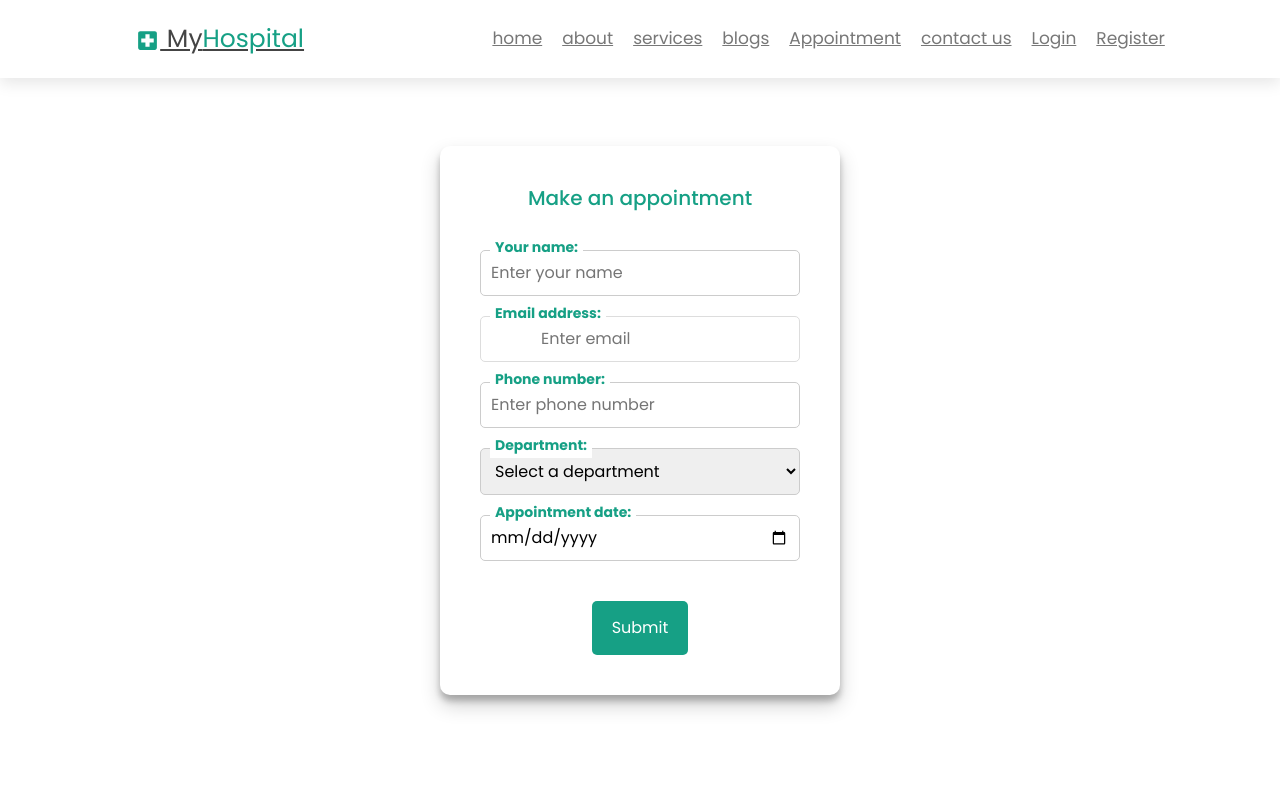
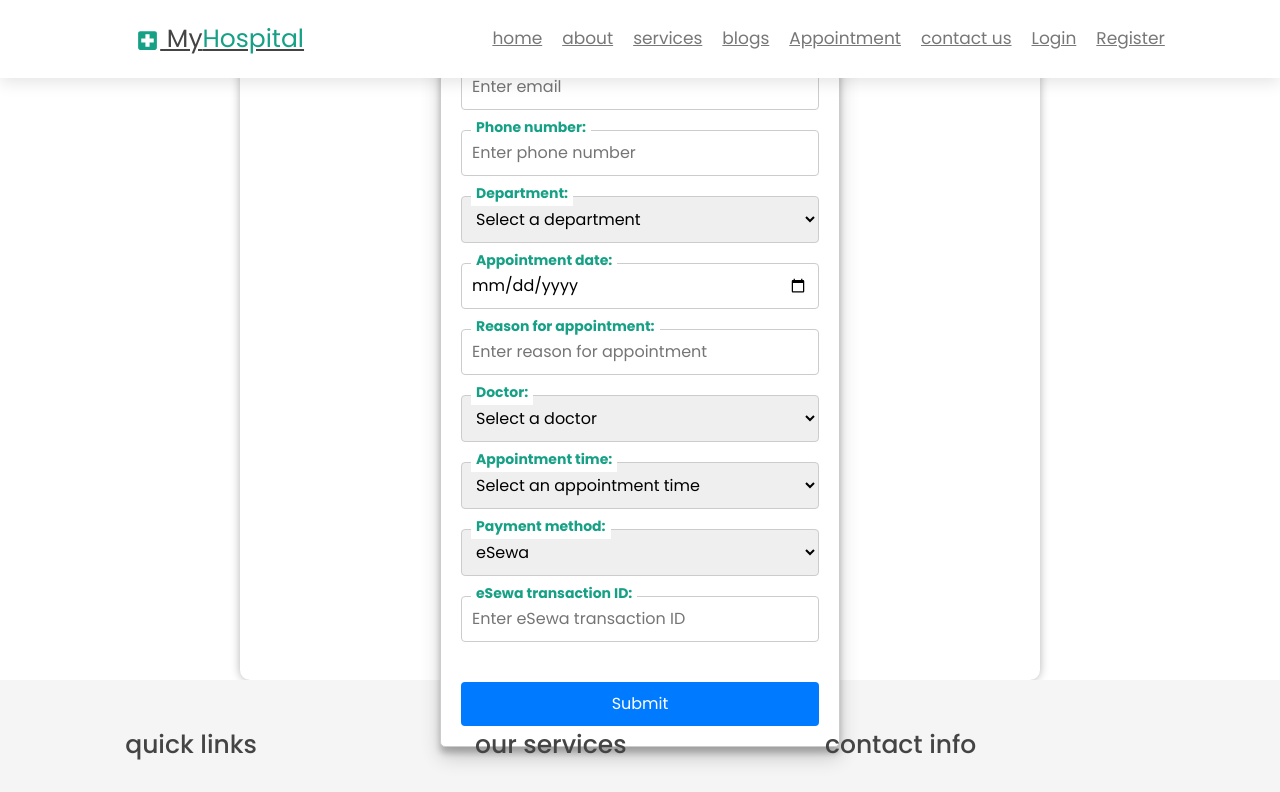
Before and after one commit to ashwin1321/Mediflow, a React (Create React App) app in the folder client/: page /Appointment in a window 1280 px wide. Shown: the top 792 px of the page. Built offline with nearby package versions, Linux system fonts and the light colour scheme.

Commit message:
changs css

```diff
--- a/client/src/components/Appointment.js
+++ b/client/src/components/Appointment.js
@@ -1,32 +1,46 @@
-import React from 'react';
+import React, { useState } from 'react';
 import Header from './Header';
 import Footer from './Footer';
 import '../styles/Appointment.css';
 
+const Appointment = () => {
+    const [name, setName] = useState('');
+    const [email, setEmail] = useState('');
+    const [phone, setPhone] = useState('');
+    const [department, setDepartment] = useState('');
+    const [appointmentDate, setAppointmentDate] = useState('');
+    const [reason, setReason] = useState('');
+    const [doctor, setDoctor] = useState('');
+    const [appointmentTime, setAppointmentTime] = useState('');
+    const [paymentMethod, setPaymentMethod] = useState('esewa');
+    const [paymentStatus, setPaymentStatus] = useState('');
 
+    const handleSubmit = (event) => {
+        event.preventDefault();
 
-const Appointment = () => {
+    };
+
     return (
         <>
             <Header />
             <div className="form-container">
-            <form>
+                <form onSubmit={handleSubmit}>
                     <h2>Make an appointment</h2>
                     <div className="form-group">
                         <label htmlFor="name">Your name:</label>
-                    <input type="text" id="name" placeholder="Enter your name" />
+                        <input type="text" id="name" placeholder="Enter your name" value={name} onChange={(event) => setName(event.target.value)} />
                     </div>
                     <div className="form-group">
                         <label htmlFor="email">Email address:</label>
-                    <input type="email" id="email" placeholder="Enter email" />
+                        <input type="email" id="email" placeholder="Enter email" value={email} onChange={(event) => setEmail(event.target.value)} />
                     </div>
                     <div className="form-group">
                         <label htmlFor="phone">Phone number:</label>
-                    <input type="tel" id="phone" placeholder="Enter phone number" />
+                        <input type="tel" id="phone" placeholder="Enter phone number" value={phone} onChange={(event) => setPhone(event.target.value)} />
                     </div>
                     <div className="form-group">
                         <label htmlFor="department">Department:</label>
-                    <select id="department">
+                        <select id="department" value={department} onChange={(event) => setDepartment(event.target.value)}>
                             <option value="">Select a department</option>
                             <option value="cardiology">Cardiology</option>
                             <option value="orthopedics">Orthopedics</option>
@@ -36,14 +50,80 @@ const Appointment = () => {
                     </div>
                     <div className="form-group">
                         <label htmlFor="appointmentDate">Appointment date:</label>
-                    <input type="date" id="appointmentDate" />
+                        <input type="date" id="appointmentDate" value={appointmentDate} onChange={(event) => setAppointmentDate(event.target.value)} />
                     </div>
+                    <div className="form-group">
+                        <label htmlFor="reason">Reason for appointment:</label>
+                        <input type="text" id="reason" placeholder="Enter reason for appointment" value={reason} onChange={(event) => setReason(event.target.value)} />
+                    </div>
+                    <div className="form-group">
+                        <label htmlFor="doctor">Doctor:</label>
+                        <select id="doctor" value={doctor} onChange={(event) => setDoctor(event.target.value)}>
+                            <option value="">Select a doctor</option>
+                            {department === 'cardiology' && (
+                                <>
+                                    <option value="dr-john">Dr. John</option>
+                                    <option value="dr-mary">Dr. Mary</option>
+                                    <option value="dr-david">Dr. David</option>
+                                </>
+                            )}
+                            {department === 'orthopedics' && (
+                                <>
+                                    <option value="dr-tom">Dr. Tom</option>
+                                    <option value="dr-lisa">Dr. Lisa</option>
+                                    <option value="dr-susan">Dr. Susan</option>
+                                </>
+                            )}
+                            {department === 'pediatrics' && (
+                                <>
+                                    <option value="dr-sarah">Dr. Sarah</option>
+                                    <option value="dr-jessica">Dr. Jessica</option>
+                                    <option value="dr-amy">Dr. Amy</option>
+                                </>
+                            )}
+                            {department === 'dermatology' && (
+                                <>
+                                    <option value="dr-michael">Dr. Michael</option>
+                                    <option value="dr-karen">Dr. Karen</option>
+                                    <option value="dr-laura">Dr. Laura</option>
+                                </>
+                            )}
+                        </select>
+                    </div>
+                    <div className="form-group">
+                        <label htmlFor="appointmentTime">Appointment time:</label>
+                        <select id="appointmentTime" value={appointmentTime} onChange={(event) => setAppointmentTime(event.target.value)}>
+                            <option value="">Select an appointment time</option>
+                            <option value="9:00 AM">9:00 AM</option>
+                            <option value="10:00 AM">10:00 AM</option>
+                            <option value="11:00 AM">11:00 AM</option>
+                            <option value="12:00 PM">12:00 PM</option>
+                            <option value="1:00 PM">1:00 PM</option>
+                            <option value="2:00 PM">2:00 PM</option>
+                            <option value="3:00 PM">3:00 PM</option>
+                            <option value="4:00 PM">4:00 PM</option>
+                            <option value="5:00 PM">5:00 PM</option>
+                        </select>
+                    </div>
+                    <div className="form-group">
+                        <label htmlFor="paymentMethod">Payment method:</label>
+                        <select id="paymentMethod" value={paymentMethod} onChange={(event) => setPaymentMethod(event.target.value)}>
+                            <option value="esewa">eSewa</option>
+                            <option value="creditCard">Credit Card</option>
+                            <option value="debitCard">Debit Card</option>
+                        </select>
+                    </div>
+                    {paymentMethod === 'esewa' && (
+                        <div className="form-group">
+                            <label htmlFor="esewaTransactionId">eSewa transaction ID:</label>
+                            <input type="text" id="esewaTransactionId" placeholder="Enter eSewa transaction ID" />
+                        </div>
+                    )}
                     <button type="submit">Submit</button>
                 </form>
             </div>
-            <Footer/>
+            <Footer />
         </>
     );
 };
-
 export default Appointment;
--- a/client/src/components/Register.js
+++ b/client/src/components/Register.js
@@ -1,9 +1,15 @@
-import React from 'react';
+import React, { useState } from 'react';
 import Header from './Header';
 import Footer from './Footer';
 import '../styles/Register.css';
 
 const SignUp = () => {
+    const [role, setRole] = useState('patient'); // default role is patient
+
+    const handleRoleChange = (e) => {
+        setRole(e.target.value);
+    };
+
     return (
         <>
             <Header />
@@ -22,6 +28,37 @@ const SignUp = () => {
                         <label htmlFor="confirm-password">Confirm Password:</label>
                         <input type="password" id="confirm-password" placeholder="Confirm password" />
                     </div>
+                    <div className="form-group">
+                        <label htmlFor="role">I am a:</label>
+                        <select id="role" value={role} onChange={handleRoleChange}>
+                            <option value="patient">Patient</option>
+                            <option value="doctor">Doctor</option>
+                        </select>
+                    </div>
+                    {role === 'patient' && (
+                        <>
+                        <div className="form-group">
+                            <label htmlFor="dob">Date of Birth:</label>
+                            <input type="date" id="dob" />
+                        </div>
+                            <div className="form-group">
+                                <label htmlFor="mobile">Mobile:</label>
+                                <input type="text" id="mobile" />
+                            </div>
+                        </>
+                    )}
+                    {role === 'doctor' && (
+                        <>
+                            <div className="form-group">
+                                <label htmlFor="specialty">Specialty:</label>
+                                <input type="text" id="specialty" placeholder="Enter specialty" />
+                            </div>
+                            <div className="form-group">
+                                <label htmlFor="license-number">License Number:</label>
+                                <input type="text" id="license-number" placeholder="Enter license number" />
+                            </div>
+                        </>
+                    )}
                     <button type="submit">Sign up</button>
                 </form>
             </div>
--- a/client/src/styles/Appointment.css
+++ b/client/src/styles/Appointment.css
@@ -1,61 +1,56 @@
-
 .form-container {
-    display: flex;
-    justify-content: center;
-    align-items: center;
-    height: 105vh;
-}
-
-form {
-    display: flex;
-    flex-direction: column;
-    align-items: center;
-}
-@media (max-width: 767px) {
-    form {
-        width: 90%;
-    }
-}
-h2 {
-    color: #16A085;
-    margin-bottom: 40px;
+    width: 100%;
+    max-width: 800px;
+    margin: 0 auto;
+    padding: 20px;
+    background-color: #fff;
+    border-radius: 10px;
+    box-shadow: 0 0 10px rgba(0, 0, 0, 0.3);
 }
 
 .form-group {
-    width: 100%;
     margin-bottom: 20px;
 }
 
 label {
+    display: block;
+    margin-bottom: 5px;
     font-weight: bold;
-    margin-bottom: 10px;
 }
 
-input,
+input[type='text'],
+input[type='email'],
+input[type='tel'],
+input[type='date'],
+input[type='time'] {
+    width: 100%;
+    padding: 10px;
+    border: 1px solid #ccc;
+    border-radius: 4px;
+}
+
 select {
     width: 100%;
     padding: 10px;
-    font-size: 16px;
-    box-sizing: border-box;
-    border-radius: 5px;
     border: 1px solid #ccc;
+    border-radius: 4px;
 }
 
-input[type="date"] {
-    appearance: none;
+button[type='submit'] {
+    background-color: #007bff;
+    color: #fff;
+    padding: 10px 20px;
+    border: none;
+    border-radius: 4px;
+    cursor: pointer;
 }
 
-button[type="submit"] {
-    background-color: #16A085;
-    color: white;
-    padding: 15px 20px;
-    border-radius: 5px;
-    border: none;
-    font-size: 16px;
-    cursor: pointer;
-    margin-top: 20px;
+button[type='submit']:hover {
+    background-color: #0069d9;
 }
 
-button[type="submit"]:hover {
-    opacity: 0.8;
+@media screen and (max-width: 768px) {
+    .form-container {
+        width: 90%;
+    }
 }
--- a/client/src/styles/Register.css
+++ b/client/src/styles/Register.css
@@ -1,67 +1,65 @@
+/* Register form container */
 .form-container {
     display: flex;
-    justify-content: center;
+    flex-direction: column;
     align-items: center;
-    height: 85vh;
+    margin-top: 50px;
 }
 
+/* Register form */
+form {
+    display: flex;
+    flex-direction: column;
+    align-items: center;
+    border: 1px solid #ccc;
+    border-radius: 5px;
+    padding: 20px;
+    max-width: 500px;
+}
 
-form {
-    background-color: #FFFFFF;
-    padding: 40px;
-    border-radius: 10px;
-    box-shadow: 0 10px 20px rgba(0,0,0,0.19), 0 6px 6px rgba(0,0,0,0.23);
-    width: 400px;
-    text-align: center;
-}
-@media (max-width: 767px) {
-    form {
-        width: 90%;
-    }
-}
 h2 {
-    color: #16A085;
-    margin-bottom: 30px;
+    margin-bottom: 20px;
 }
 
 .form-group {
-    margin-bottom: 25px;
-    position: relative;
+    display: flex;
+    flex-direction: column;
+    margin-bottom: 20px;
+    width: 100%;
 }
 
 label {
-    font-size: 14px;
-    color: #16A085;
-    position: absolute;
-    top: -15px;
-    left: 10px;
-    background-color: #FFFFFF;
-    padding: 2px 5px;
+    margin-bottom: 10px;
+    font-weight: bold;
 }
 
-input[type="email"],
-input[type="password"] {
-    display: block;
+input,
+select {
+    padding: 10px;
+    border-radius: 5px;
+    border: 1px solid #ccc;
     width: 100%;
-    padding: 10px;
     font-size: 16px;
-    color: #777777;
-    border-radius: 5px;
-    border: 1px solid #DDDDDD;
-    padding-left: 60px;
 }
 
-input[type="checkbox"] {
-    display: inline-block;
-    margin-right: 10px;
+button {
+    padding: 10px;
+    border-radius: 5px;
+    border: none;
+    background-color: #0077b6;
+    color: white;
+    font-size: 16px;
+    cursor: pointer;
+    width: 100%;
+    margin-top: 20px;
 }
 
-button[type="submit"] {
-    background-color: #16A085;
-    color: #FFFFFF;
-    padding: 10px 20px;
-    border-radius: 5px;
-    border: none;
-    font-size: 16px;
-    cursor: pointer;
+button:hover {
+    background-color: #023e8a;
 }
+
+/* Error message */
+.error-message {
+    color: red;
+    margin-top: 10px;
+}
```
Lines whose indentation alone changed are shown as unchanged.
